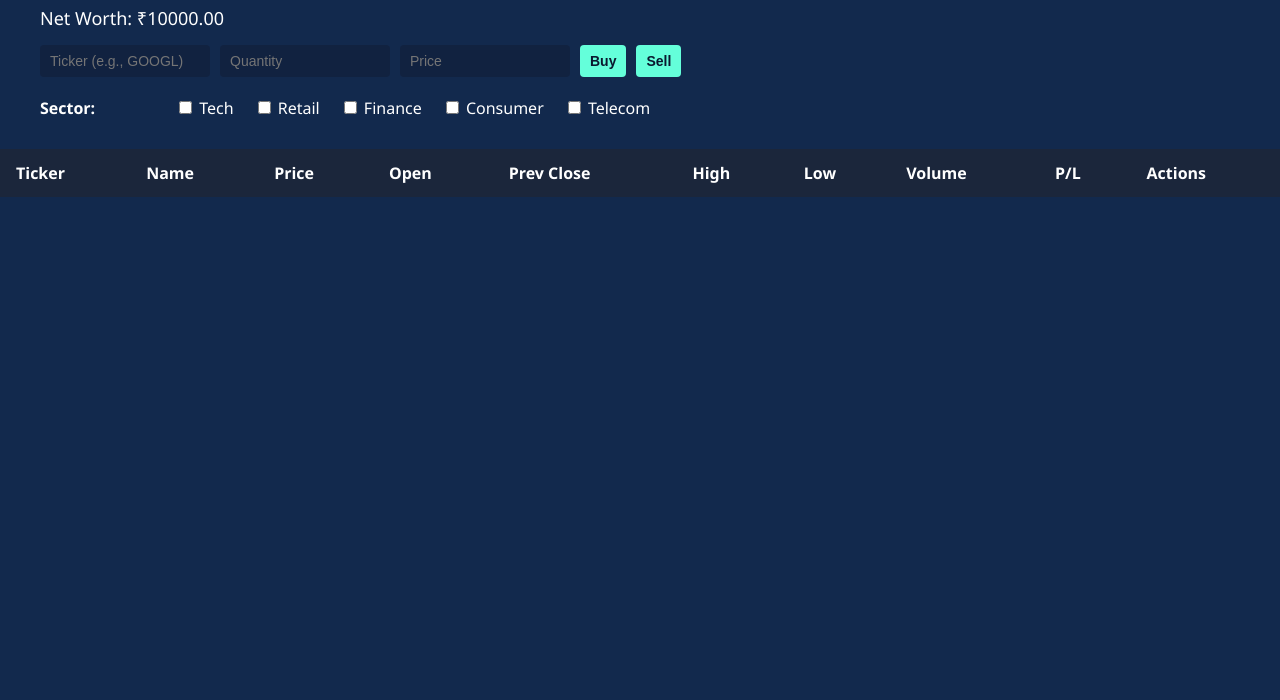
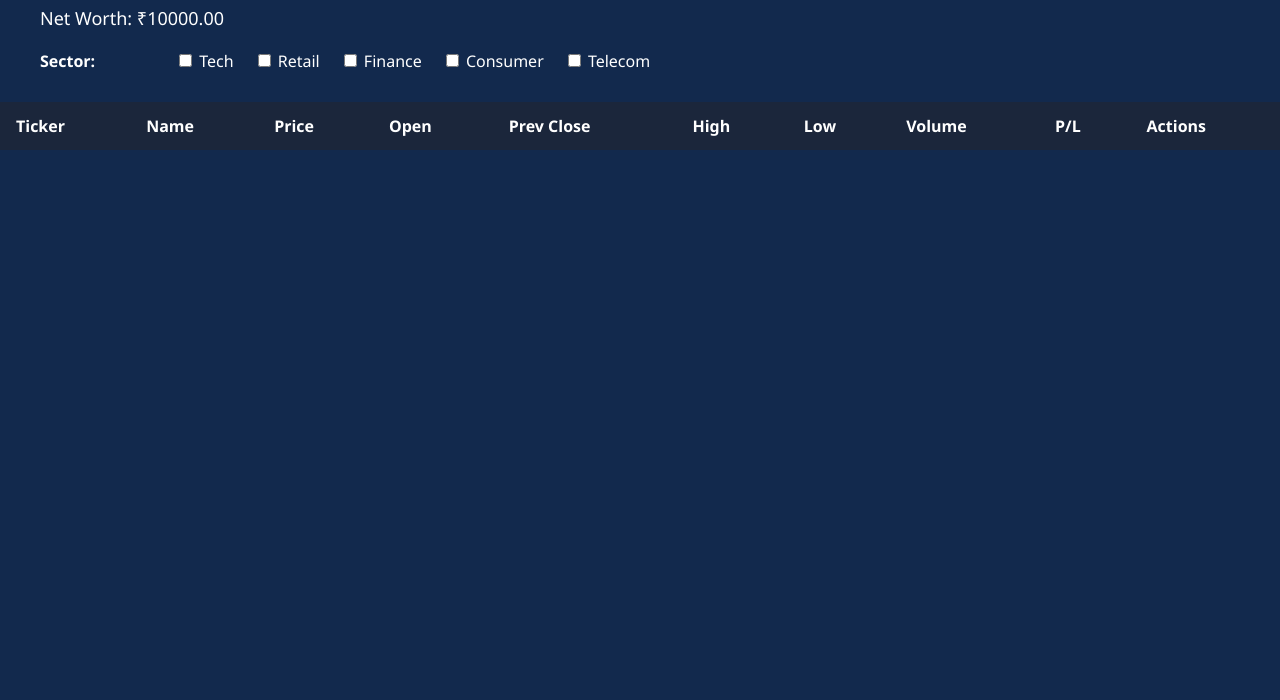
Before and after one commit to saidurga02/teamsync, a website: page public/dashboard.html in a window 1280 px wide. Shown: the part 100-800 px from the top of the page. Drawn offline with Linux system fonts and the light colour scheme; no server answers.

Commit message:
changes in GTT

```diff
--- a/public/dashboard.html
+++ b/public/dashboard.html
@@ -10,13 +10,13 @@
     <h1>Invest</h1>
     <div id="netWorth">Net Worth: ₹<span id="netValue">0</span></div>
 
-    <div class="buy-sell">
+    <!-- <div class="buy-sell">
       <input type="text" id="symbol" placeholder="Ticker (e.g., GOOGL)" />
       <input type="number" id="quantity" placeholder="Quantity" />
       <input type="number" id="price" placeholder="Price" />
       <button onclick="buyStock()">Buy</button>
       <button onclick="sellStock()">Sell</button>
-    </div>
+    </div> -->
 
 
     <div class="filters">
```
